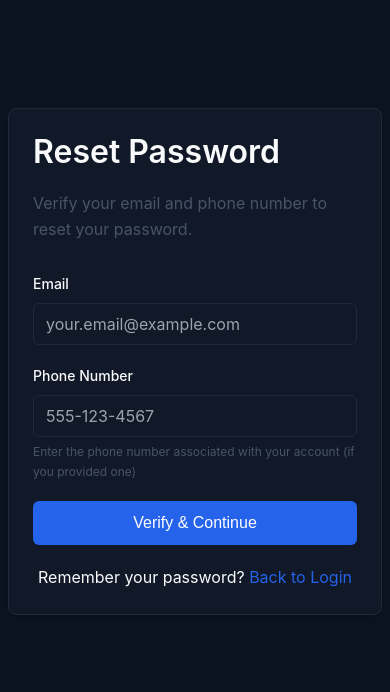
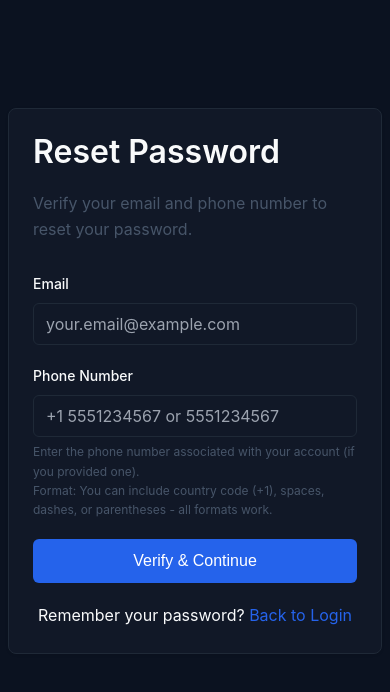
Before and after one commit to Mc2a14/local-services-booking-frontend, a React (Vite) app: page /forgot-password in a window 390 px wide. Shown: the top 692 px of the page. Built offline with nearby package versions, Linux system fonts and the light colour scheme.

Commit message:
Update phone input field for better mobile UX
- Change placeholder to show numbers only or with country code
- Update helper text to explain various formats are accepted
- Use inputMode='tel' for better mobile keyboard
- Remove dash format requirement in placeholder

```diff
--- a/src/pages/ForgotPassword.jsx
+++ b/src/pages/ForgotPassword.jsx
@@ -115,11 +115,13 @@ function ForgotPassword() {
                   name="phone"
                   value={formData.phone}
                   onChange={handleChange}
-                  placeholder="555-123-4567"
+                  placeholder="+1 5551234567 or 5551234567"
                   style={{ marginBottom: '5px' }}
+                  inputMode="tel"
                 />
                 <small style={{ color: '#475569', fontSize: '12px', display: 'block' }}>
-                  Enter the phone number associated with your account (if you provided one)
+                  Enter the phone number associated with your account (if you provided one).
+                  <br />Format: You can include country code (+1), spaces, dashes, or parentheses - all formats work.
                 </small>
               </div>
 
```
Also changed, not shown: src/pages/ManageFAQs.jsx (line endings or trailing spaces), src/pages/ManageServices.jsx (line endings or trailing spaces), src/pages/Requests.jsx (line endings or trailing spaces).
